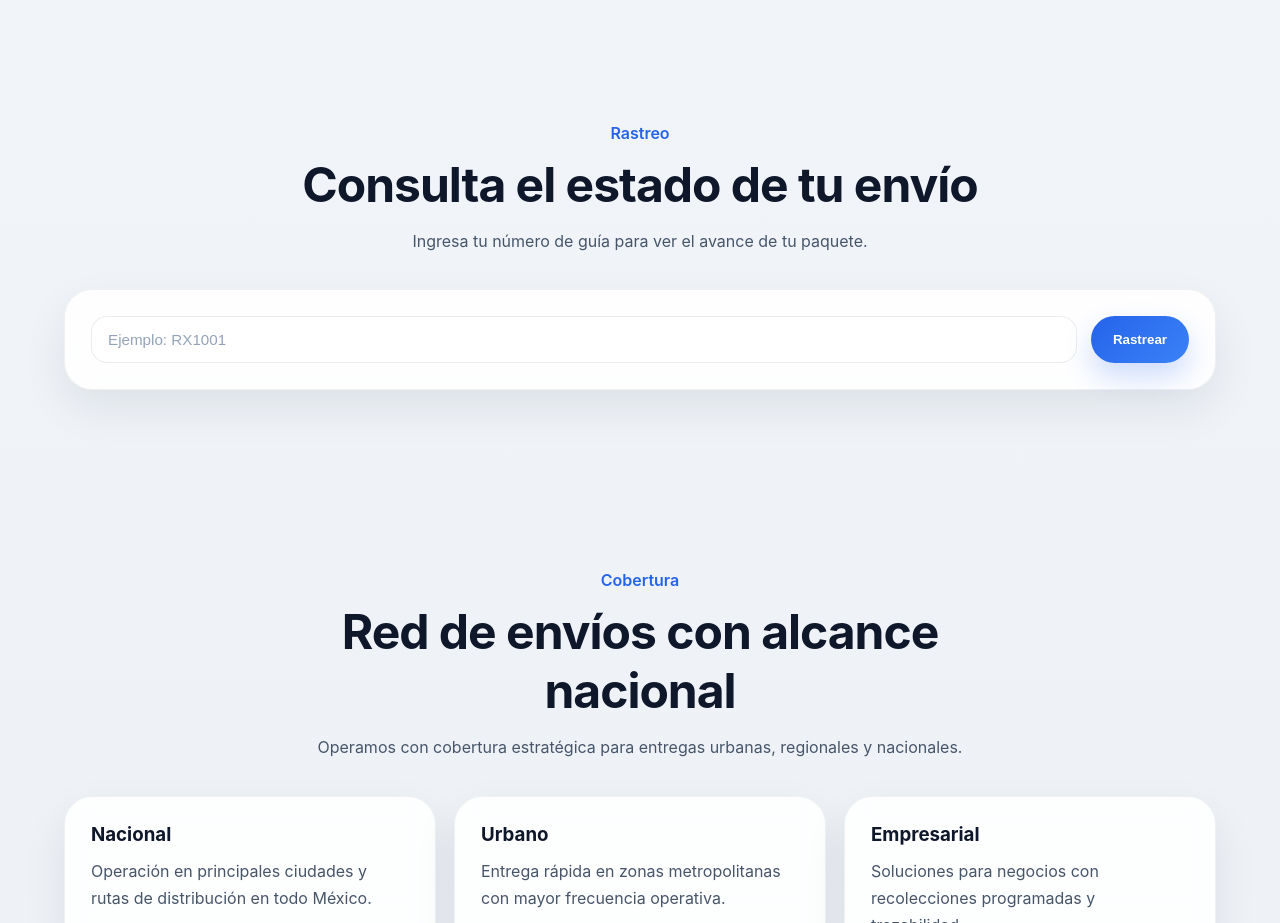
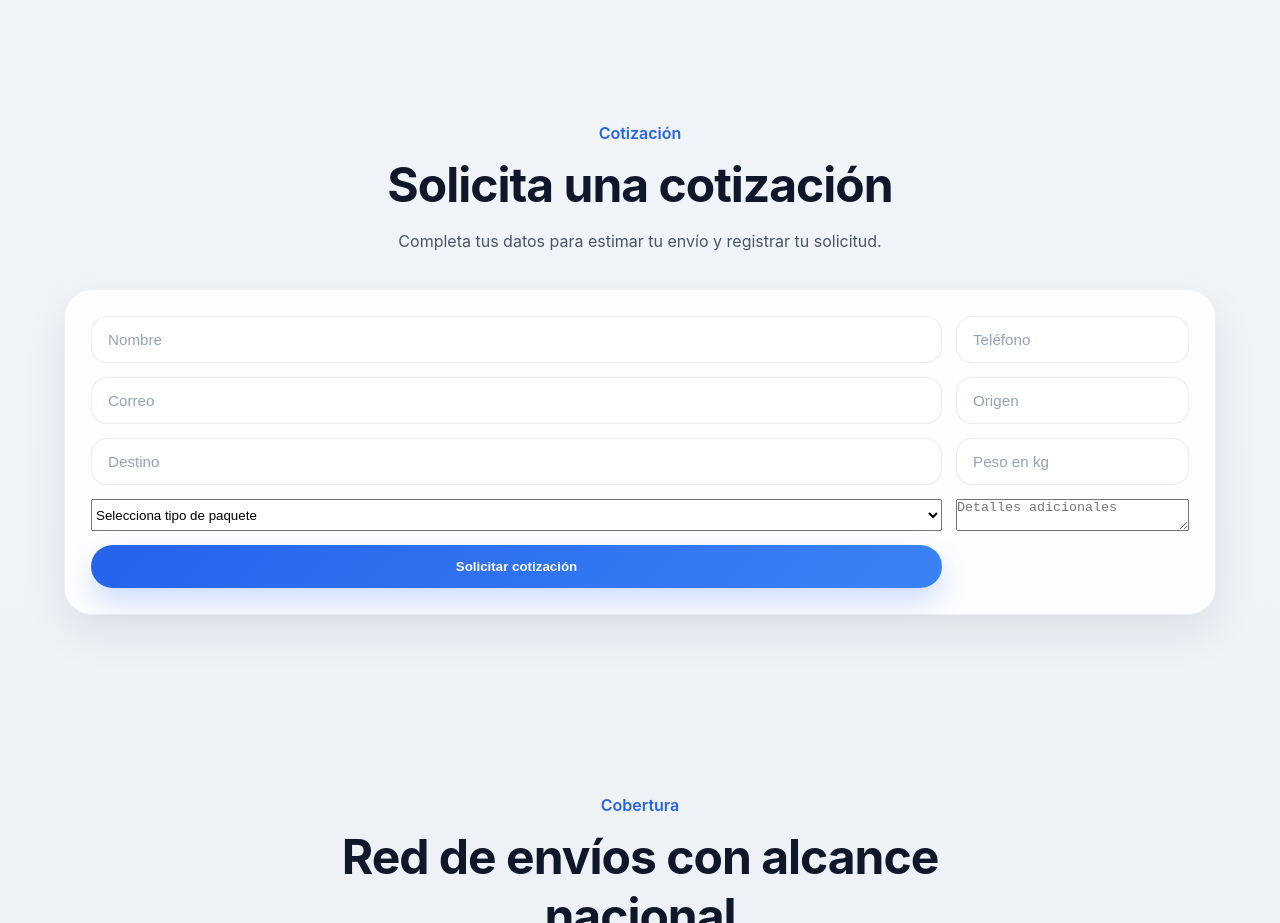
Before and after one commit to MrFredby/ruta-express, a React (Vite) app: page / in a window 1280 px wide. Shown: the part 2200-3123 px from the top of the page. Built offline with nearby package versions, Linux system fonts and the light colour scheme.

Commit message:
Conecatando MYSQL

```diff
--- a/src/components/QuoteForm.tsx
+++ b/src/components/QuoteForm.tsx
@@ -1,57 +1,167 @@
 import { useState } from 'react';
 
-function TrackingForm() {
-  const [trackingCode, setTrackingCode] = useState('');
-  const [result, setResult] = useState('');
+function QuoteForm() {
+  const [formData, setFormData] = useState({
+    nombre: '',
+    telefono: '',
+    correo: '',
+    origen: '',
+    destino: '',
+    peso: '',
+    tipo_paquete: '',
+    mensaje: ''
+  });
 
-  function handleTrack(e: React.FormEvent) {
+  const [resultado, setResultado] = useState('');
+  const [loading, setLoading] = useState(false);
+
+  function handleChange(
+    e: React.ChangeEvent<HTMLInputElement | HTMLTextAreaElement | HTMLSelectElement>
+  ) {
+    setFormData({
+      ...formData,
+      [e.target.name]: e.target.value
+    });
+  }
+
+  async function handleSubmit(e: React.FormEvent) {
     e.preventDefault();
 
-    if (!trackingCode.trim()) {
-      setResult('Ingresa un número de guía válido.');
-      return;
-    }
+    try {
+      setLoading(true);
+      setResultado('');
 
-    const code = trackingCode.trim().toUpperCase();
+      const response = await fetch('http://localhost:3000/api/cotizaciones', {
+        method: 'POST',
+        headers: {
+          'Content-Type': 'application/json'
+        },
+        body: JSON.stringify({
+          ...formData,
+          peso: Number(formData.peso)
+        })
+      });
 
-    if (code === 'RX1001') {
-      setResult('Guía RX1001: En tránsito.');
-    } else if (code === 'RX1002') {
-      setResult('Guía RX1002: Entregado.');
-    } else if (code === 'RX1003') {
-      setResult('Guía RX1003: En reparto.');
-    } else {
-      setResult('No se encontró información para esa guía.');
+      const data = await response.json();
+
+      if (!response.ok) {
+        throw new Error(data.error || 'Error al guardar cotización');
+      }
+
+      setResultado('Cotización enviada correctamente.');
+      setFormData({
+        nombre: '',
+        telefono: '',
+        correo: '',
+        origen: '',
+        destino: '',
+        peso: '',
+        tipo_paquete: '',
+        mensaje: ''
+      });
+    } catch (error) {
+      console.error(error);
+      setResultado('No se pudo guardar la cotización.');
+    } finally {
+      setLoading(false);
     }
   }
 
   return (
-    <section id="rastreo" className="section">
+    <section id="cotizacion" className="section">
       <div className="container">
         <div className="section-heading-block">
-          <span className="section-tag">Rastreo</span>
-          <h2>Consulta el estado de tu envío</h2>
+          <span className="section-tag">Cotización</span>
+          <h2>Solicita una cotización</h2>
           <p>
-            Ingresa tu número de guía para ver el avance de tu paquete.
+            Completa tus datos para estimar tu envío y registrar tu solicitud.
           </p>
         </div>
 
         <div className="feature-box">
-          <form className="feature-form" onSubmit={handleTrack}>
+          <form className="feature-form" onSubmit={handleSubmit}>
             <input
               type="text"
-              placeholder="Ejemplo: RX1001"
-              value={trackingCode}
-              onChange={(e) => setTrackingCode(e.target.value)}
+              name="nombre"
+              placeholder="Nombre"
+              value={formData.nombre}
+              onChange={handleChange}
+              required
             />
-            <button type="submit" className="btn btn-primary">Rastrear</button>
+
+            <input
+              type="text"
+              name="telefono"
+              placeholder="Teléfono"
+              value={formData.telefono}
+              onChange={handleChange}
+            />
+
+            <input
+              type="email"
+              name="correo"
+              placeholder="Correo"
+              value={formData.correo}
+              onChange={handleChange}
+            />
+
+            <input
+              type="text"
+              name="origen"
+              placeholder="Origen"
+              value={formData.origen}
+              onChange={handleChange}
+              required
+            />
+
+            <input
+              type="text"
+              name="destino"
+              placeholder="Destino"
+              value={formData.destino}
+              onChange={handleChange}
+              required
+            />
+
+            <input
+              type="number"
+              step="0.01"
+              name="peso"
+              placeholder="Peso en kg"
+              value={formData.peso}
+              onChange={handleChange}
+              required
+            />
+
+            <select
+              name="tipo_paquete"
+              value={formData.tipo_paquete}
+              onChange={handleChange}
+            >
+              <option value="">Selecciona tipo de paquete</option>
+              <option value="Documentos">Documentos</option>
+              <option value="Caja pequeña">Caja pequeña</option>
+              <option value="Caja mediana">Caja mediana</option>
+              <option value="Caja grande">Caja grande</option>
+            </select>
+
+            <textarea
+              name="mensaje"
+              placeholder="Detalles adicionales"
+              value={formData.mensaje}
+              onChange={handleChange}
+            />
+
+            <button type="submit" className="btn btn-primary" disabled={loading}>
+              {loading ? 'Enviando...' : 'Solicitar cotización'}
+            </button>
           </form>
 
-          {result && <p className="result-box">{result}</p>}
+          {resultado && <p className="result-box">{resultado}</p>}
         </div>
       </div>
     </section>
   );
 }
 
-export default TrackingForm;
+export default QuoteForm;
```
